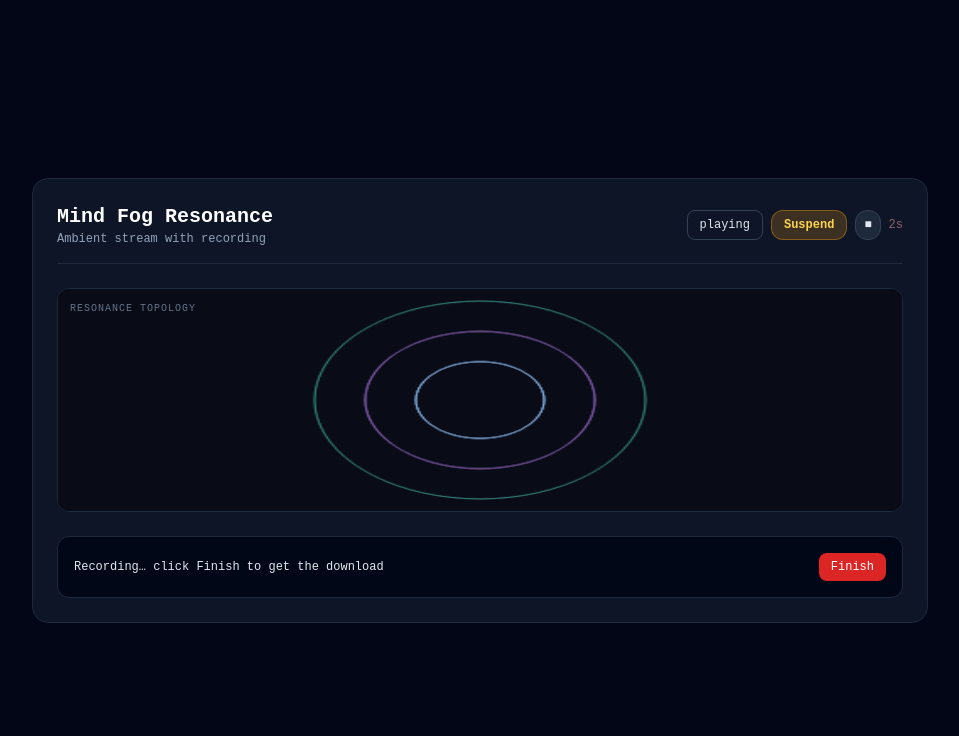
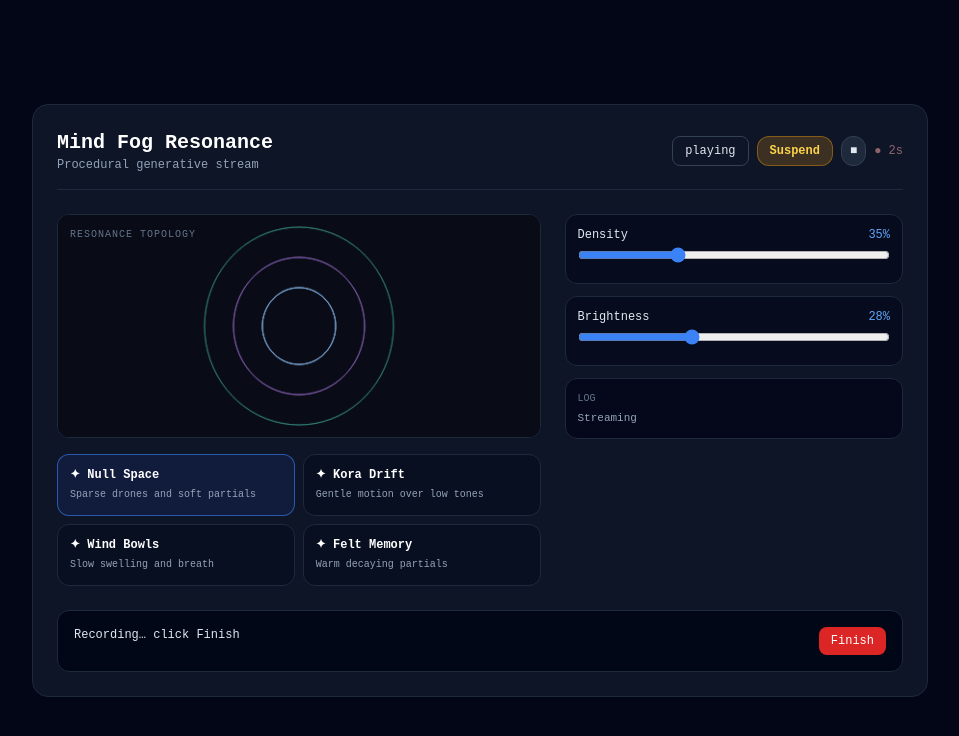
Before and after one commit to agirenzi/mind-fog-resonance, a plain HTML site: page index.html in a window 1280 px wide. Both pictures are taken after a click on the button "Initiate". Shown: the whole page, without its empty margins (160-1119 px from the left). Drawn offline with nearby package versions, Linux system fonts and the light colour scheme.

Commit message:
Restore self-contained procedural engine with full recording

```diff
--- a/index.html
+++ b/index.html
@@ -4,44 +4,104 @@
   <meta charset="UTF-8">
   <title>Mind Fog — Generative Resonance</title>
   <script src="https://cdn.tailwindcss.com"></script>
-  <style>body{background:#020617;margin:0;font-family:ui-monospace,monospace}</style>
+  <style>body{background:#020617;margin:0;font-family:ui-monospace,monospace}input[type=range]{accent-color:#3b82f6}</style>
 </head>
 <body>
 <div id="app" class="min-h-screen flex items-center justify-center p-4 text-slate-200"></div>
 <script>
-const CLIPS = [
-  "https://elevenlabsusercontent.com/database/workspace/04848e7300384938b42011a82b902dbf/content_generation/jTu48jMvoUfgsm735Ts6/STrPtr2sNLuTcZHaKYxU/content.mp3?Expires=1795176000&KeyName=assets-cdn-key-1&Signature=WgccDxZJiQJ8i4mY9arzNbYiuMM="
+const PRESETS = [
+  { name: "Null Space", desc: "Sparse drones and soft partials", root: 110, density: 0.3, brightness: 0.25 },
+  { name: "Kora Drift", desc: "Gentle motion over low tones", root: 130, density: 0.5, brightness: 0.35 },
+  { name: "Wind Bowls", desc: "Slow swelling and breath", root: 98, density: 0.4, brightness: 0.22 },
+  { name: "Felt Memory", desc: "Warm decaying partials", root: 146, density: 0.45, brightness: 0.32 }
 ];
 
 const app = document.getElementById('app');
-let audio, playing = false, recording = false, mediaRecorder, chunks = [], downloadUrl = null, seconds = 0, timer, analyser, ctx;
+let ctx, master, analyser, voices = [], noise = null, running = false;
+let recording = false, mediaRecorder, recChunks = [], downloadUrl = null, seconds = 0, timer;
+let active = 0, density = 0.35, brightness = 0.28;
 
-async function start() {
-  if (!audio) {
-    audio = new Audio(CLIPS[0]);
-    audio.loop = true;
-    audio.crossOrigin = 'anonymous';
-    audio.volume = 0.75;
-  }
-  await audio.play();
-  playing = true;
+function log(m) { const el = document.getElementById('log'); if (el) el.textContent = m; }
+
+async function ensure() {
   if (!ctx) {
     ctx = new (window.AudioContext || window.webkitAudioContext)();
-    const src = ctx.createMediaElementSource(audio);
+    master = ctx.createGain();
+    master.gain.value = 0.5;
     analyser = ctx.createAnalyser();
     analyser.fftSize = 512;
-    src.connect(analyser);
+    master.connect(analyser);
     analyser.connect(ctx.destination);
   }
   if (ctx.state === 'suspended') await ctx.resume();
+}
+
+function startEngine() {
+  stopEngine();
+  running = true;
+  const p = PRESETS[active];
+  const root = p.root;
+
+  // drones
+  for (let i = 0; i < 3; i++) {
+    const o = ctx.createOscillator();
+    const g = ctx.createGain();
+    o.type = i === 1 ? 'triangle' : 'sine';
+    o.frequency.value = root * (0.5 + i * 0.5) * (0.98 + Math.random() * 0.04);
+    g.gain.value = 0.06 - i * 0.015;
+    o.connect(g); g.connect(master);
+    o.start();
+    voices.push({ o, g });
+  }
+
+  // soft noise
+  const buf = ctx.createBuffer(1, ctx.sampleRate * 2, ctx.sampleRate);
+  const data = buf.getChannelData(0);
+  for (let i = 0; i < data.length; i++) data[i] = (Math.random() * 2 - 1) * 0.25;
+  noise = ctx.createBufferSource();
+  noise.buffer = buf; noise.loop = true;
+  const ng = ctx.createGain(); ng.gain.value = 0.03 * density;
+  noise.connect(ng); ng.connect(master);
+  noise.start();
+
+  // evolving notes
+  function note() {
+    if (!running) return;
+    const o = ctx.createOscillator();
+    const g = ctx.createGain();
+    const freq = root * Math.pow(2, (Math.floor(Math.random() * 7) + Math.random() * 2) / 12);
+    o.type = brightness > 0.3 ? 'triangle' : 'sine';
+    o.frequency.value = freq;
+    g.gain.setValueAtTime(0, ctx.currentTime);
+    g.gain.linearRampToValueAtTime(0.08, ctx.currentTime + 0.1);
+    g.gain.exponentialRampToValueAtTime(0.001, ctx.currentTime + 2 + Math.random() * 2);
+    o.connect(g); g.connect(master);
+    o.start();
+    o.stop(ctx.currentTime + 4);
+    setTimeout(note, 1800 + Math.random() * 2200);
+  }
+  note();
+}
+
+function stopEngine() {
+  running = false;
+  voices.forEach(v => { try { v.o.stop(); } catch {} });
+  voices = [];
+  if (noise) { try { noise.stop(); } catch {} noise = null; }
+}
+
+async function start() {
+  await ensure();
+  startEngine();
   startRecording();
+  log('Live — procedural stream');
   render();
 }
 
 function stopAll() {
-  if (audio) audio.pause();
-  playing = false;
+  stopEngine();
   stopRecording();
+  log('Stopped');
   render();
 }
 
@@ -50,10 +110,10 @@ function startRecording() {
   const dest = ctx.createMediaStreamDestination();
   analyser.connect(dest);
   mediaRecorder = new MediaRecorder(dest.stream);
-  chunks = [];
-  mediaRecorder.ondataavailable = e => { if (e.data.size) chunks.push(e.data); };
+  recChunks = [];
+  mediaRecorder.ondataavailable = e => { if (e.data.size) recChunks.push(e.data); };
   mediaRecorder.onstop = () => {
-    const blob = new Blob(chunks, { type: 'audio/webm' });
+    const blob = new Blob(recChunks, { type: 'audio/webm' });
     if (downloadUrl) URL.revokeObjectURL(downloadUrl);
     downloadUrl = URL.createObjectURL(blob);
     recording = false;
@@ -62,15 +122,22 @@ function startRecording() {
   mediaRecorder.start();
   recording = true;
   seconds = 0;
-  timer = setInterval(() => { seconds++; const el = document.getElementById('timer'); if (el) el.textContent = seconds + 's'; }, 1000);
+  timer = setInterval(() => { seconds++; const el = document.getElementById('timer'); if (el) el.textContent = '● ' + seconds + 's'; }, 1000);
 }
 
 function stopRecording() {
-  if (mediaRecorder && mediaRecorder.state !== 'inactive') {
-    mediaRecorder.stop();
-  }
+  if (mediaRecorder && mediaRecorder.state !== 'inactive') mediaRecorder.stop();
   if (timer) clearInterval(timer);
   recording = false;
+}
+
+function select(i) {
+  active = i;
+  density = PRESETS[i].density;
+  brightness = PRESETS[i].brightness;
+  if (running) startEngine();
+  log('Preset: ' + PRESETS[i].name);
+  render();
 }
 
 function render() {
@@ -79,24 +146,45 @@ function render() {
     <div class="flex flex-wrap items-center justify-between gap-3 border-b border-slate-800 pb-4">
       <div>
         <h1 class="text-xl font-bold text-white">Mind Fog Resonance</h1>
-        <p class="text-xs text-slate-400">Ambient stream with recording</p>
+        <p class="text-xs text-slate-400">Procedural generative stream</p>
       </div>
       <div class="flex flex-wrap gap-2 items-center text-xs">
-        <span class="px-3 py-1.5 rounded-lg border border-slate-700">${playing ? 'playing' : 'idle'}</span>
-        <button id="play" class="px-3 py-1.5 rounded-xl font-semibold ${playing ? 'bg-amber-500/20 text-amber-300 border border-amber-500/40' : 'bg-blue-600 text-white'}">${playing ? 'Suspend' : 'Initiate'}</button>
+        <span class="px-3 py-1.5 rounded-lg border border-slate-700">${running ? 'playing' : 'idle'}</span>
+        <button id="play" class="px-3 py-1.5 rounded-xl font-semibold ${running ? 'bg-amber-500/20 text-amber-300 border border-amber-500/40' : 'bg-blue-600 text-white'}">${running ? 'Suspend' : 'Initiate'}</button>
         <button id="stop" class="px-2 py-1.5 rounded-xl bg-slate-800 border border-slate-700">■</button>
         ${recording ? `<span id="timer" class="text-red-300 animate-pulse">● ${seconds}s</span>` : ''}
         ${downloadUrl ? `<a href="${downloadUrl}" download="mind-fog.webm" class="px-2.5 py-1 rounded-lg bg-emerald-600 text-white">Download</a>` : ''}
       </div>
     </div>
 
-    <div class="relative h-56 bg-slate-950 rounded-xl border border-slate-800 overflow-hidden">
-      <canvas id="viz" width="500" height="220" class="w-full h-full"></canvas>
-      <div class="absolute top-3 left-3 text-[10px] text-slate-500 uppercase tracking-widest">Resonance Topology</div>
+    <div class="grid md:grid-cols-12 gap-6">
+      <div class="md:col-span-7 flex flex-col gap-4">
+        <div class="relative h-56 bg-slate-950 rounded-xl border border-slate-800 overflow-hidden">
+          <canvas id="viz" width="500" height="220" class="w-full h-full"></canvas>
+          <div class="absolute top-3 left-3 text-[10px] text-slate-500 uppercase tracking-widest">Resonance Topology</div>
+        </div>
+        <div class="grid grid-cols-2 gap-2">
+          ${PRESETS.map((p, i) => `<button data-preset="${i}" class="p-3 rounded-xl border text-left text-xs ${i === active ? 'bg-blue-950/50 border-blue-500/60' : 'bg-slate-950/40 border-slate-800'}"><div class="font-semibold text-white mb-1">✦ ${p.name}</div><div class="text-[10px] text-slate-400">${p.desc}</div></button>`).join('')}
+        </div>
+      </div>
+      <div class="md:col-span-5 flex flex-col gap-3">
+        <div class="p-3 bg-slate-950/60 border border-slate-800 rounded-xl">
+          <div class="flex justify-between text-xs mb-1"><span>Density</span><span class="text-blue-400">${Math.round(density * 100)}%</span></div>
+          <input id="density" type="range" min="0.1" max="0.9" step="0.05" value="${density}" class="w-full">
+        </div>
+        <div class="p-3 bg-slate-950/60 border border-slate-800 rounded-xl">
+          <div class="flex justify-between text-xs mb-1"><span>Brightness</span><span class="text-blue-400">${Math.round(brightness * 100)}%</span></div>
+          <input id="bright" type="range" min="0.1" max="0.6" step="0.02" value="${brightness}" class="w-full">
+        </div>
+        <div class="p-3 bg-slate-950/80 border border-slate-800 rounded-xl text-[11px] text-slate-400">
+          <div class="text-[10px] text-slate-500 uppercase mb-1">Log</div>
+          <div id="log">${running ? 'Streaming' : 'Click Initiate'}</div>
+        </div>
+      </div>
     </div>
 
-    <div class="p-4 bg-slate-950/90 border border-slate-800 rounded-xl flex flex-wrap items-center justify-between gap-3 text-xs">
-      <div>${recording ? 'Recording… click Finish to get the download' : downloadUrl ? 'Recording ready — click Download' : 'Click Initiate to start and record'}</div>
+    <div class="p-4 bg-slate-950/90 border border-slate-800 rounded-xl flex justify-between text-xs">
+      <div>${recording ? 'Recording… click Finish' : downloadUrl ? 'Ready — click Download' : 'Capture starts on Initiate'}</div>
       <div class="flex gap-2">
         ${recording ? '<button id="finish" class="px-3 py-1.5 bg-red-600 rounded-lg text-white">Finish</button>' : ''}
         ${downloadUrl ? `<a href="${downloadUrl}" download="mind-fog.webm" class="px-3 py-1.5 bg-emerald-600 rounded-lg text-white">Download</a>` : ''}
@@ -104,9 +192,12 @@ function render() {
     </div>
   </div>`;
 
-  document.getElementById('play').onclick = () => playing ? stopAll() : start();
+  document.getElementById('play').onclick = () => running ? stopAll() : start();
   document.getElementById('stop').onclick = stopAll;
-  document.getElementById('finish')?.addEventListener('click', () => { stopRecording(); });
+  document.getElementById('finish')?.addEventListener('click', stopRecording);
+  document.querySelectorAll('[data-preset]').forEach(b => b.onclick = () => select(+b.dataset.preset));
+  document.getElementById('density').oninput = e => { density = +e.target.value; if (running) startEngine(); render(); };
+  document.getElementById('bright').oninput = e => { brightness = +e.target.value; render(); };
   drawViz();
 }
 
```
